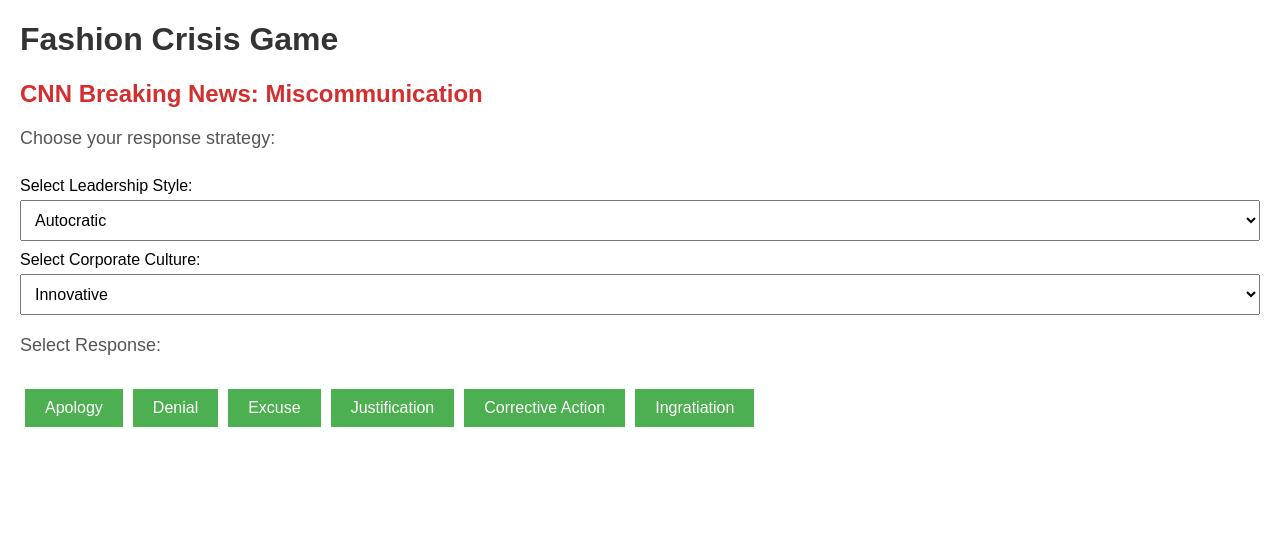
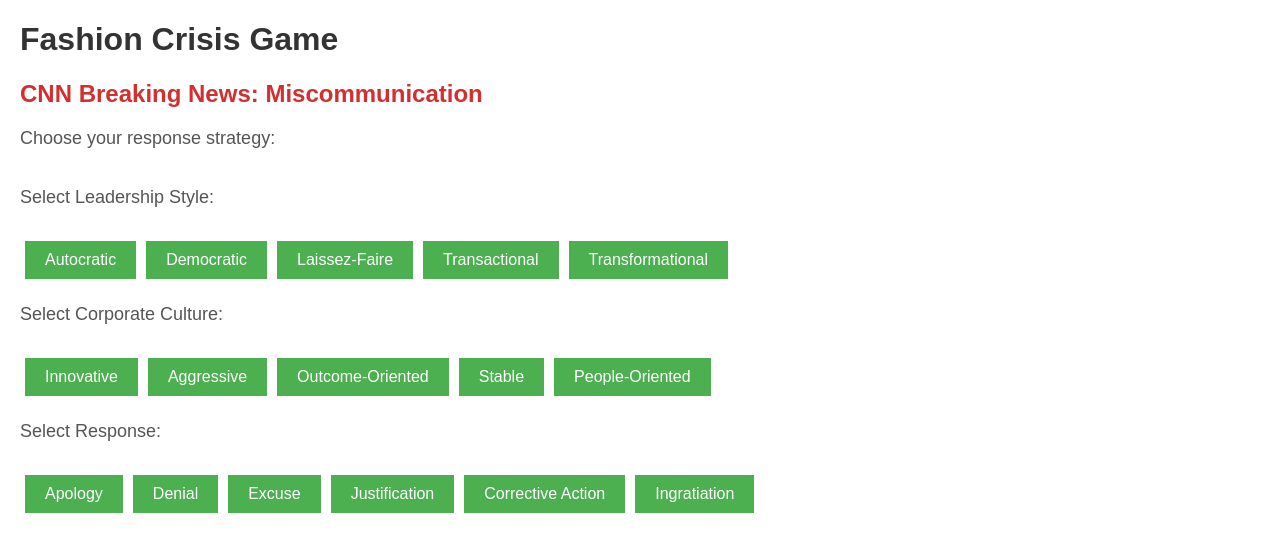
Before and after one commit to demyMichaels/blog, a Flask app: page / in a window 1280 px wide. Shown: the top 552 px of the page. Run offline with Flask 3, Linux system fonts and the light colour scheme.

Commit message:
onclick disables all option

```diff
--- a/fashion_firestorm/static/style.css
+++ b/fashion_firestorm/static/style.css
@@ -23,23 +23,13 @@ form {
     flex-direction: column;
 }
 
-label {
-    margin-top: 10px;
-}
-
-select {
-    margin-top: 5px;
-    padding: 10px;
-    font-size: 16px;
-}
-
-.response-buttons {
+.response-buttons, .leadership-buttons, .culture-buttons {
     display: flex;
     flex-wrap: wrap;
     margin-top: 10px;
 }
 
-.response-button {
+button {
     background-color: #4CAF50;
     color: white;
     border: none;
@@ -49,10 +39,11 @@ select {
     cursor: pointer;
 }
 
-.response-button:hover {
-    background-color: #45a049;
+button:hover {
+    background-color: #a06545;
 }
 
-button {
-    margin-top: 20px;
+button:disabled, .disabled {
+    background-color: #cccccc;
+    cursor: not-allowed;
 }
--- a/fashion_firestorm/templates/index.html
+++ b/fashion_firestorm/templates/index.html
@@ -5,30 +5,41 @@
     <meta name="viewport" content="width=device-width, initial-scale=1.0">
     <title>Fashion Crisis Game</title>
     <link rel="stylesheet" href="{{ url_for('static', filename='style.css') }}">
+    <script>
+        function disableButtons(category, selectedButton) {
+            const buttons = document.querySelectorAll(`.${category}-button`);
+            buttons.forEach(button => {
+                button.disabled = true;
+                if (button !== selectedButton) {
+                    button.classList.add('disabled');
+                }
+            });
+        }
+    </script>
 </head>
 <body>
     <h1>Fashion Crisis Game</h1>
     <h2>CNN Breaking News: {{ crisis }}</h2>
     <p>Choose your response strategy:</p>
     <form method="POST">
-        <label for="leadership_style">Select Leadership Style:</label>
-        <select name="leadership_style" id="leadership_style">
+        <p>Select Leadership Style:</p>
+        <div class="leadership-buttons">
             {% for style in leadership_styles %}
-                <option value="{{ style }}">{{ style }}</option>
+                <button type="submit" name="leadership_style" value="{{ style }}" class="leadership-button" onclick="disableButtons('leadership', this)">{{ style }}</button>
             {% endfor %}
-        </select>
+        </div>
 
-        <label for="corporate_culture">Select Corporate Culture:</label>
-        <select name="corporate_culture" id="corporate_culture">
+        <p>Select Corporate Culture:</p>
+        <div class="culture-buttons">
             {% for culture in corporate_cultures %}
-                <option value="{{ culture }}">{{ culture }}</option>
+                <button type="submit" name="corporate_culture" value="{{ culture }}" class="culture-button" onclick="disableButtons('culture', this)">{{ culture }}</button>
             {% endfor %}
-        </select>
+        </div>
 
         <p>Select Response:</p>
         <div class="response-buttons">
             {% for response in responses %}
-                <button type="submit" name="response" value="{{ response }}" class="response-button">{{ response }}</button>
+                <button type="submit" name="response" value="{{ response }}" class="response-button" onclick="disableButtons('response', this)">{{ response }}</button>
             {% endfor %}
         </div>
     </form>
```
